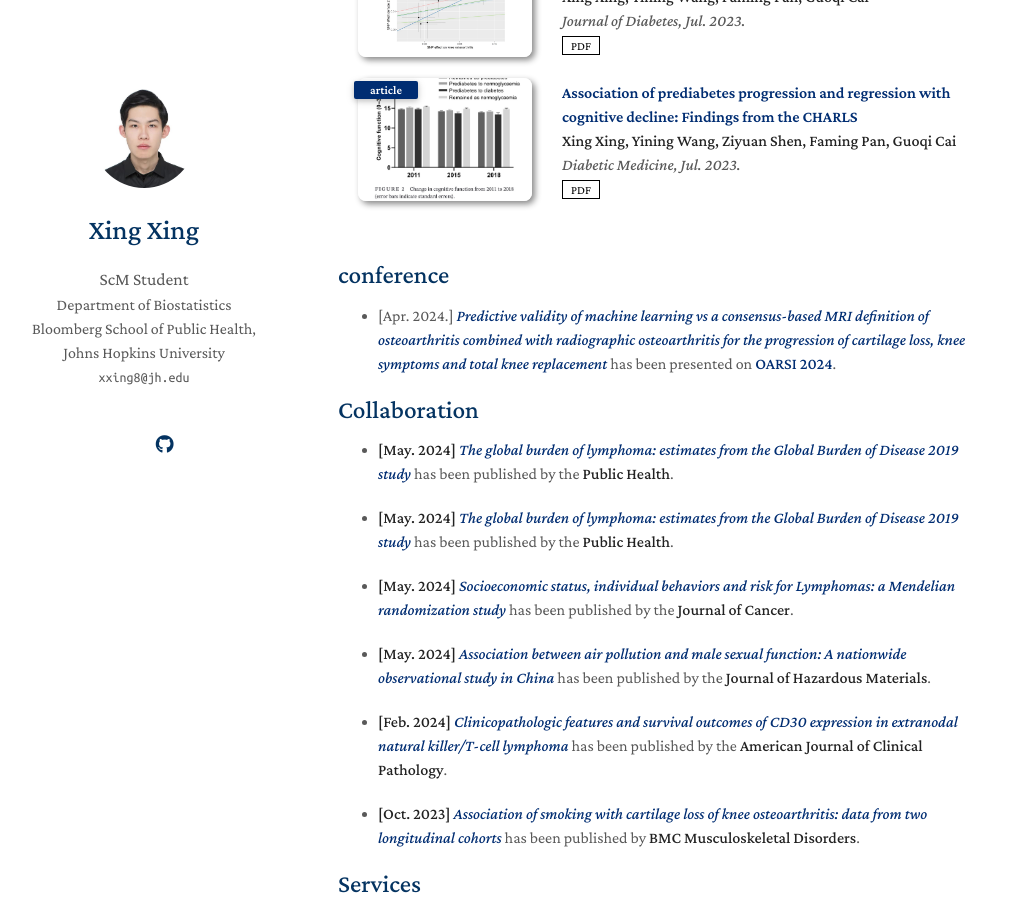
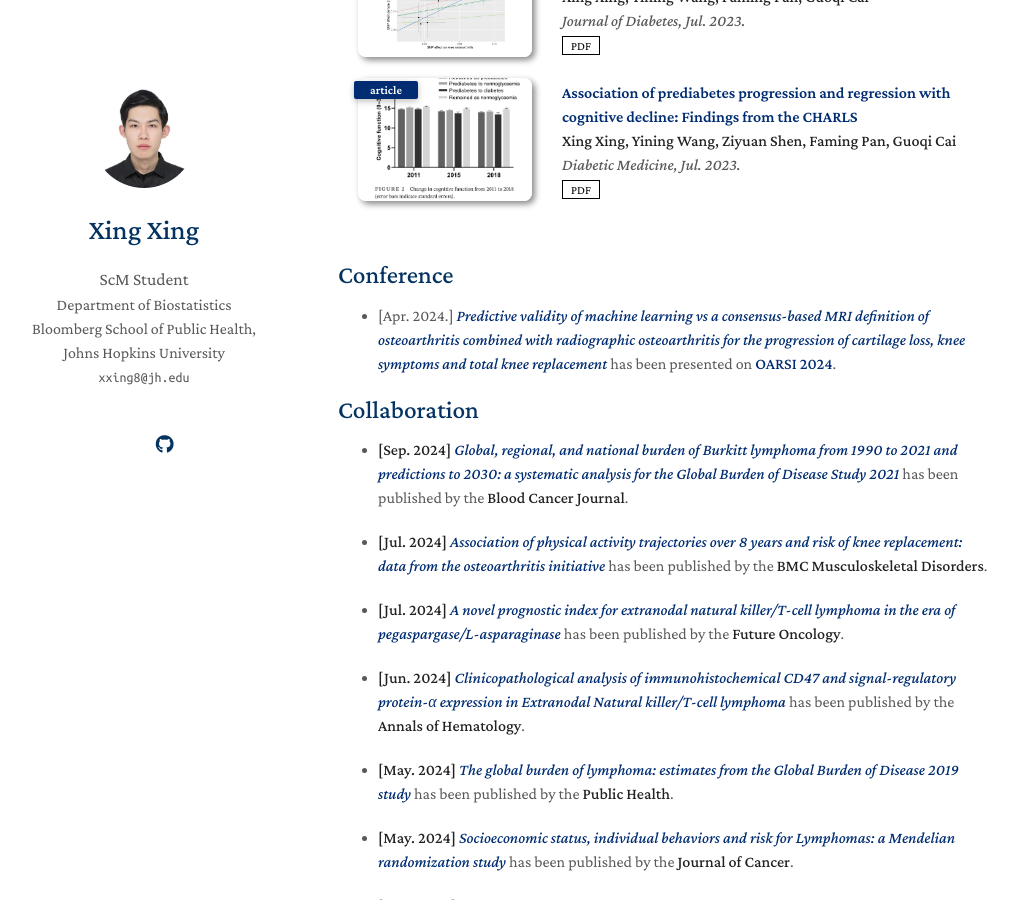
Before and after one commit to KevinXing3/kevinXing3.github.io, a Jekyll site: the page built from index.md, in a window 1280 px wide and 900 px high, scrolled down 719 px. Shown: the whole window, without its empty margins (132-1150 px from the left). Built offline with Jekyll 4.4.1, drawn with Linux system fonts in a browser that asks for light colours; nearby versions of some CDN libraries; a style sheet for code colours, icons or effects is not loaded; our own code applies the rules of GitHub Pages for plain Markdown files.

Commit message:
Update index.md

```diff
--- a/index.md
+++ b/index.md
@@ -18,13 +18,19 @@ Outside of academia, I’m a dead hard fan of Juventus and Park Hyatt.
 
 
 {% include_relative _includes/project.md %}
-## conference
+## Conference
 - [Apr. 2024.] <a href="https://www.oarsijournal.com/article/S1063-4584(24)00544-2/abstract" target="_blank" style="color:#002D72">*Predictive validity of machine learning vs a consensus-based MRI definition of osteoarthritis combined with radiographic osteoarthritis for the progression of cartilage loss, knee symptoms and total knee replacement*</a> has been presented on **<span style="color:#002D72">OARSI 2024</span>**.
 
 
 
 ## Collaboration
-- **[May. 2024]** <a href="https://www.sciencedirect.com/science/article/abs/pii/S0033350623004535" target="_blank" style="color:#002D72">*The global burden of lymphoma: estimates from the Global Burden of Disease 2019 study*</a> has been published by the **Public Health**.
+- **[Sep. 2024]** <a href="https://www.nature.com/articles/s41408-024-01138-z" target="_blank" style="color:#002D72">*Global, regional, and national burden of Burkitt lymphoma from 1990 to 2021 and predictions to 2030: a systematic analysis for the Global Burden of Disease Study 2021*</a> has been published by the **Blood Cancer Journal**.
+
+- **[Jul. 2024]** <a href="https://link.springer.com/article/10.1186/s12891-024-07710-9" target="_blank" style="color:#002D72">*Association of physical activity trajectories over 8 years and risk of knee replacement: data from the osteoarthritis initiative*</a> has been published by the **BMC Musculoskeletal Disorders**.
+
+- **[Jul. 2024]** <a href="https://www.tandfonline.com/doi/abs/10.1080/14796694.2024.2376512" target="_blank" style="color:#002D72">*A novel prognostic index for extranodal natural killer/T-cell lymphoma in the era of pegaspargase/L-asparaginase*</a> has been published by the **Future Oncology**.
+
+- **[Jun. 2024]** <a href="https://link.springer.com/article/10.1007/s00277-024-05852-3" target="_blank" style="color:#002D72">*Clinicopathological analysis of immunohistochemical CD47 and signal-regulatory protein-α expression in Extranodal Natural killer/T-cell lymphoma*</a> has been published by the **Annals of Hematology**.
 
 - **[May. 2024]** <a href="https://www.sciencedirect.com/science/article/abs/pii/S0033350623004535" target="_blank" style="color:#002D72">*The global burden of lymphoma: estimates from the Global Burden of Disease 2019 study*</a> has been published by the **Public Health**.
 
```
